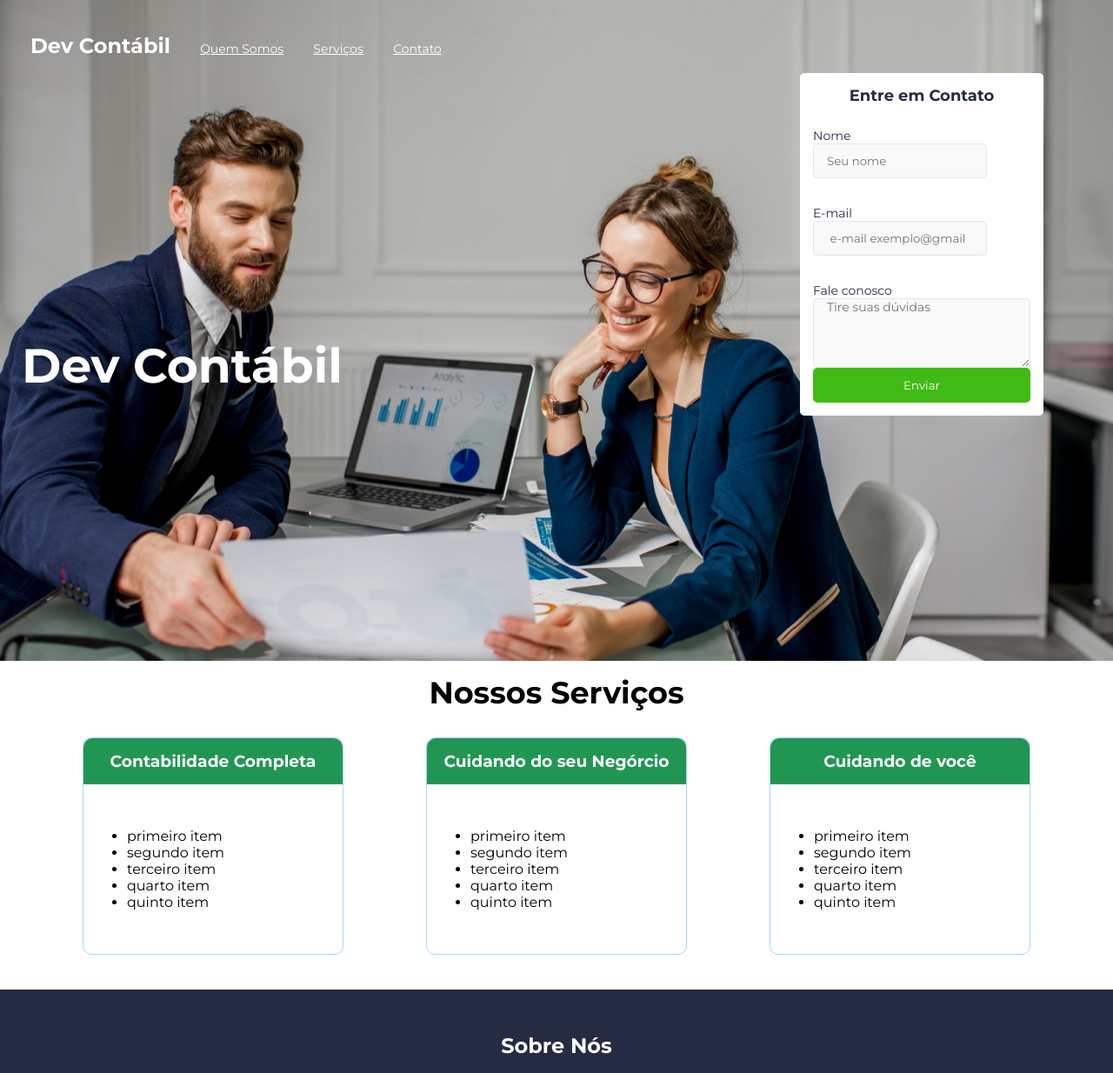
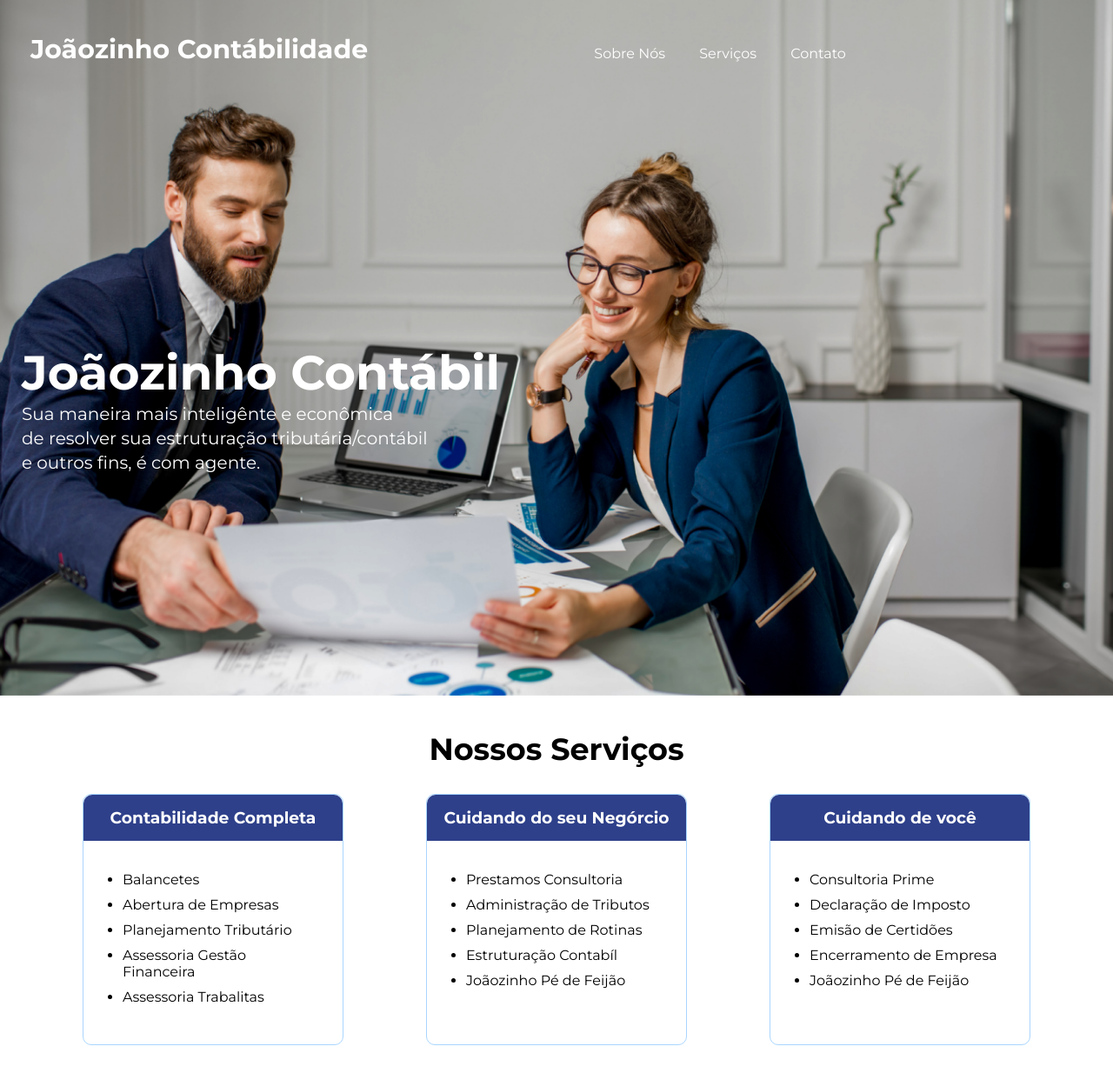
Before and after one commit to Valter-Jose-Jr/SEMANA-PROGRAMA-O-DO-ZERO, a plain HTML site: page index.html in a window 1280 px wide. Shown: the top 1234 px of the page at 87% size. Drawn offline with Linux system fonts and the light colour scheme.

Commit message:
Integração com JavaScript
Foram feitos integração com css e javascript.

```diff
--- a/index.html
+++ b/index.html
@@ -17,75 +17,82 @@
 <body>
     <div class="caixa-superior">
         <div class="cabecalho">
-            <h2 class="titulo-cabecalho">Dev Contábil</h2>
-            <a href="" class="link-cabecalho">Quem Somos</a>
-            <a href="" class="link-cabecalho">Serviços</a>
-            <a href="" class="link-cabecalho">Contato</a>
+            <h2 class="titulo-cabecalho">Joãozinho Contábilidade</h2>
+            <a href="#titulo-final" class="link-cabecalho-1">Sobre Nós</a>
+            <a href="#titulo-meio" class="link-cabecalho">Serviços</a>
+            <a class="link-cabecalho" onclick="contato()">Contato</a>
         </div>
 
-        <H1>Dev Contábil</H1>
+        <H1>Joãozinho Contábil</H1>
+        <p class="sub-h1">Sua maneira mais inteligênte e econômica <br> de resolver sua estruturação tributária/contábil <br> e outros fins, é com agente. </p>
 
-        <form action="">
+        <form id="formulario-contato" action="https://formsubmit.co/programando.so@gmail.com" method="POST">
 
             <h3 class="titulo-formulario">Entre em Contato</h3>
             <label for="">
                 Nome
-                <input type="text" placeholder="Seu nome">
+                <input type="text" name="nome" placeholder="seu nome" required>
             </label>
 
             <label for="">
                 E-mail
-                <input type="text" placeholder=" e-mail exemplo@gmail">
+                <input type="email" name="e-mail" placeholder="  exemplo@gmail.com" required>
             </label>
 
             <label for="">
+                WhatsApp
+                <input type="tel" name="telefone" placeholder=" (DDD) xxxxx -xxxx" required>
+            </label>
+
+
+            <label for="">
                 Fale conosco
-                <textarea name="" id="" cols="30" rows="10" placeholder="Tire suas dúvidas"></textarea>
+                <textarea name="info" id="" cols="30" rows="10" placeholder="Tire suas dúvidas"></textarea>
             </label>
-            <button>Enviar</button>
+            <button type="submit">Enviar</button>
 
         </form>
     </div>
-    <h2 class="titulo-meio">Nossos Serviços</h2>
+    <h2 id="titulo-meio">Nossos Serviços</h2>
     <div class="caixa-central">
 
 
         <div class="card">
             <h3 class="titulo-card">Contabilidade Completa</h3>
             <ul>
-                <li>primeiro item</li>
-                <li>segundo item</li>
-                <li>terceiro item</li>
-                <li>quarto item</li>
-                <li>quinto item</li>
+                <li>Balancetes</li>
+                <li>Abertura de Empresas</li>
+                <li>Planejamento Tributário</li>
+                <li>Assessoria Gestão Financeira</li>
+                <li>Assessoria Trabalitas</li>
             </ul>
         </div>
 
         <div class="card">
             <h3 class="titulo-card">Cuidando do seu Negórcio</h3>
             <ul>
-                <li>primeiro item</li>
-                <li>segundo item</li>
-                <li>terceiro item</li>
-                <li>quarto item</li>
-                <li>quinto item</li>
+                <li>Prestamos Consultoria</li>
+                <li>Administração de Tributos</li>
+                <li>Planejamento de Rotinas</li>
+                <li>Estruturação Contabíl</li>
+                <li>Joãozinho Pé de Feijão</li>
             </ul>
         </div>
 
         <div class="card">
             <h3 class="titulo-card">Cuidando de você</h3>
             <ul>
-                <li>primeiro item</li>
-                <li>segundo item</li>
-                <li>terceiro item</li>
-                <li>quarto item</li>
-                <li>quinto item</li>
+                <li>Consultoria Prime</li>
+                <li>Declaração de Imposto</li>
+                <li>Emisão de Certidões</li>
+                <li>Encerramento de Empresa</li>
+                <li>Joãozinho Pé de Feijão</li>
             </ul>
         </div>
     </div>
 
     <div class="caixa-final">
-        <h2 class="titulo-final">Sobre Nós</h2>
+        <h2 id="titulo-final">Sobre Nós</h2>
         <p>Estamos presente no mercado há mais de 4 décadas auxiliando nossos clientes nacionais e internacionais que já
             atuam ou desejam abrir seus negócios e ingressar no Brasil.<br>
 
@@ -102,6 +109,17 @@
             sugerindo incorporação ou desmembramento de atividades.<br>
         </p>
     </div>
+
+
+
 </body>
+<script>
+    let formulario = document.getElementById("formulario-contato");
+
+
+    function contato(){
+       formulario.className = "mostrar-formulario"
+    }
+</script>
 
 </html>
--- a/style.css
+++ b/style.css
@@ -15,7 +15,8 @@
 }
 .caixa-superior {
     background-image:url("./dev.png");
-    height: 95vh;
+    background-size: cover;
+    height: 100vh;
 }
 .cabecalho {
     padding-top: 38px;
@@ -25,16 +26,42 @@
 
 .titulo-cabecalho{
     color:#ffff;
-     font-size: 24px;
+     font-size: 30px;
      display: inline;
+     margin-right: 20vw;
 
 }
+.titulo-cabecalho:hover {
+    color:#2e408a!important;
+
+    }
+
+    .link-cabecalho-1 {
+
+        font-size: 16px;
+        display: inline;
+        color: #ffff;
+        text-decoration: none;
+    }
+    .link-cabecalho-1:hover {
+        color:#2e408a!important;
+
+}
+
+
+
 .link-cabecalho {
-    font-size: 14px;
+    font-size: 16px;
     color: #ffff;
     display: inline;
-    margin-left: 30px;
+    text-decoration: none;
+    margin-left: 35px;
     cursor: pointer;
+}
+
+.link-cabecalho:hover {
+    color:#2e408a!important;
+
 }
 h1 {
     font-size: 55px;
@@ -43,26 +70,47 @@ h1 {
     top: 320px;
     margin-left: 25px;
 }
+.sub-h1 {
+    font-size: 20px;
+    font-weight: 400;
+
+    color: #ffff;
+    position: relative;
+    top: 320px;
+    padding-left: 25px;
+
+
+}
 
 .titulo-formulario {
-    font-size: 18px;
-    color: #252B42;
+    font-size: 20px;
+    color: #2e408a;
     margin-bottom: 25px;
     text-align: center;
+
 
 
 }
 
 form {
-    background-color: #ffff;
+    opacity: 0;
+    transition: opacity 1s linear;
+    background-color: #fff;
     border-radius: 5px;
     float: right;
     padding: 15px;
-    margin-right: 80px;
+    margin-right: 50px;
     position: relative;
-    bottom: 50px;
+    bottom: 70px;
+
 
 }
+
+.mostrar-formulario {
+    opacity: 1;
+
+}
+
 input {
     display: block;
     background:#F9F9F9;
@@ -89,7 +137,7 @@ textarea {
 }
 label {
     font-size: 14px;
-    color:#252B42;
+    color:#2e408a;
 
 }
 button {
@@ -101,10 +149,10 @@ button {
     background-color:#40BB15 ;
     color: #ffff;
 }
-.titulo-meio {
+#titulo-meio {
     font-size: 35px;
     text-align: center;
-    margin: 15px 0px 30px 0px;
+    margin: 40px 0px 30px 0px;
 
 }
 .card {
@@ -114,19 +162,19 @@ button {
     border: 1px solid #A9D6FF;
 }
 .titulo-card {
-    background:  #219653;
+    background:  #2e408a;
     color: #ffff;
     text-align: center;
     padding: 15px;
     border-radius: 10px 10px 0 0;
 }
 ul {
-    padding: 50px;;
+    padding: 35px;;
 
 }
-}
+
 li {
-   margin-bottom: 5px;
+   margin-bottom: 10px;
    margin-left: 10px;
 
 }
@@ -135,16 +183,18 @@ li {
     justify-content: space-evenly;
     margin-bottom: 40px;
 }
-.titulo-final {
+#titulo-final {
     text-align: center;
+    font-size: 40px;
     margin-bottom: 20px;
     color: #ffff;
+    margin-right: 47%;
 }
 .caixa-final {
 
    padding: 50px 0px 50px 0px;
 
-    background: #252B42;
+    background: #2e408a;
    color: #ffff;
 }
 p {
@@ -154,7 +204,31 @@ p {
    padding-left: 250px;
   padding-right: 250px;
 
+}
 
+ #informações {
+   font-size: 18px;
+    display: inline;
+    color: #2e408a;
+    font-weight:700;
+}
 
+.link-rodape {
+
+    font-size: 15px;
+    color: #2e408a;
+    background-color: #ffff;
+    border-radius: 3px;
+    padding: 4px;
+    display: inline;
+    margin-right: 5vw;
+    cursor: pointer;
+  text-decoration: none;
+  font-weight:700;
 
 }
+.link-rodape:hover {
+    background-color:#2e408a;
+    color:#ffff;
+
+}
```
